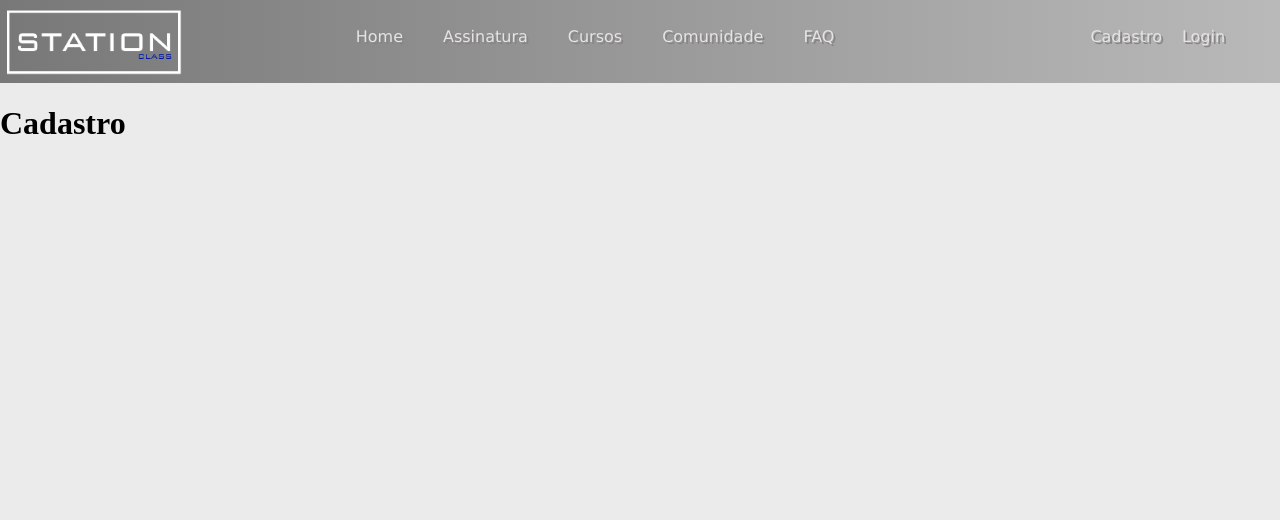
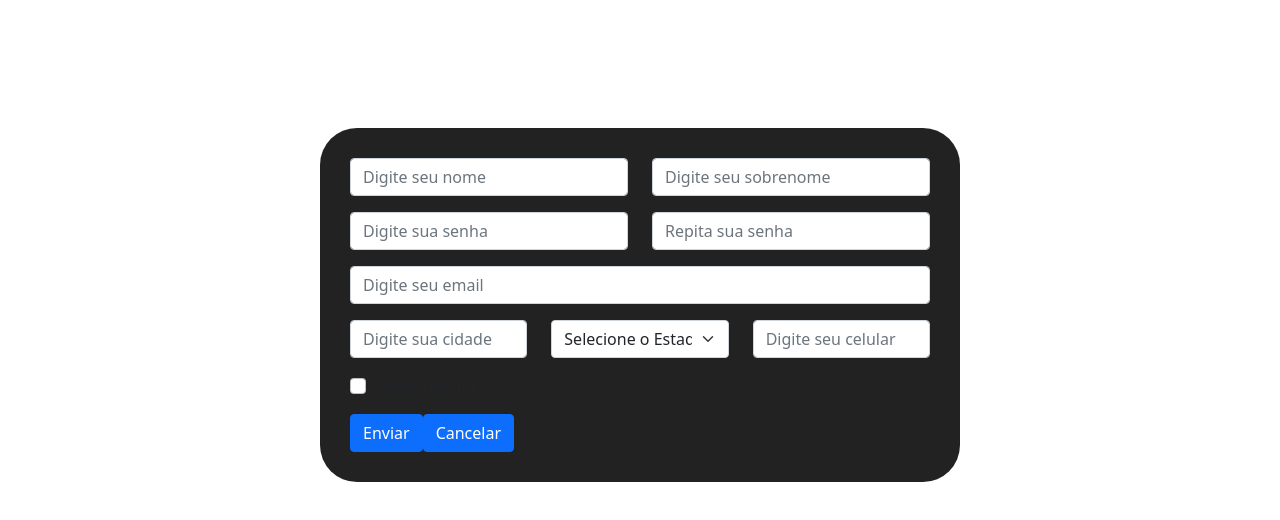
Before and after one commit to GuiReis1303/Projeto-Integrador-Geral, a React (Create React App) app: page /Cadastro in a window 1280 px wide. Shown: the top 520 px of the page. Built offline with nearby package versions, Linux system fonts and the light colour scheme.

Commit message:
02-06
- Edição de todos os arquivos js (Adicionado o <Menu/>
- Edição do Cadastro

```diff
--- a/package.json
+++ b/package.json
@@ -6,7 +6,9 @@
     "@testing-library/jest-dom": "^5.16.4",
     "@testing-library/react": "^13.2.0",
     "@testing-library/user-event": "^13.5.0",
+    "bootstrap": "^5.1.3",
     "react": "^18.1.0",
+    "react-bootstrap": "^2.4.0",
     "react-dom": "^18.1.0",
     "react-router-dom": "^6.3.0",
     "react-scripts": "5.0.1",
--- a/src/App.js
+++ b/src/App.js
@@ -12,7 +12,7 @@ import Login from './Paginas/Login';
 function App() {
     return (
         <div className="App">
-            <Menu/>
+
 
             <Routes>
                 <Route path='/' element={<Home/>} />
--- a/src/Modulos/Menu.js
+++ b/src/Modulos/Menu.js
@@ -4,9 +4,9 @@ import { Link } from "react-router-dom";
 const Menu = () => {
     require('./Menu.css');
     return (
-        <div className="menu">
+        <div className="menu" id="classMenu">
             <div className="imagem">
-                <img src={require("./logobranca.png")}/>
+                <Link to="/"><img src={require("./logobranca.png")}/></Link>
             </div>
             <div className="link">
                 <Link className="editMenuH1" to="/">Home</Link>
--- a/src/Paginas/Assinatura.js
+++ b/src/Paginas/Assinatura.js
@@ -1,14 +1,15 @@
 import React from "react";
+import Menu from "../Modulos/Menu";
 import Rodape from "../Modulos/Rodape";
+
+
+
 const Assinatura = () => {
     require('./Assinatura.css')
     return (
         <div>
+            <Menu/>
             <div className="corpo">
-                <div className="imagemLateral">
-
-                </div>
-
                 <div className="meio">
                     <div className="caixa1">
                         <div>
--- /dev/null
+++ b/src/Paginas/Cadastro.css
@@ -0,0 +1,14 @@
+.cadastro{
+    display: flex;
+    justify-content: center;
+    width: 100%;
+}
+
+.caixaLogin{
+    background: #222222;
+    width: 50%;
+    margin-top: 10%;
+    padding: 30px;
+    border-radius: 37px;
+    border: none;
+}
--- a/src/Paginas/Cadastro.js
+++ b/src/Paginas/Cadastro.js
@@ -1,9 +1,102 @@
 import React from "react";
+import 'bootstrap/dist/css/bootstrap.min.css'
+import { Col, Button, Row } from "react-bootstrap";
+import Form from 'react-bootstrap/Form'
+import { Link } from "react-router-dom";
 
 const Cadastro = () => {
+    require('./Cadastro.css')
     return (
-        <div>
-            <h1>Cadastro</h1>
+        <div className="cadastro">
+            <div className="caixaLogin">
+                <Form>
+                <Row className="mb-3">
+
+                <Form.Group as={Col} controlId="formGridEmail">
+                    <Form.Control type="nome" placeholder="Digite seu nome" />
+                </Form.Group>
+
+                <Form.Group as={Col} controlId="formGridPassword">
+                    <Form.Control type="sobrenome" placeholder="Digite seu sobrenome" />
+                </Form.Group>
+                </Row>
+
+                <Row className="mb-3">
+
+                <Form.Group as={Col} controlId="formGridEmail">
+                    <Form.Control type="password" placeholder="Digite sua senha" />
+                </Form.Group>
+
+                <Form.Group as={Col} controlId="formGridPassword">
+                    <Form.Control type="password" placeholder="Repita sua senha" />
+                </Form.Group>
+                </Row>
+
+                <Form.Group className="mb-3" controlId="formGridAddress1">
+                <Form.Control type="email" placeholder="Digite seu email" />
+                </Form.Group>
+
+                <Row className="mb-3">
+                <Form.Group as={Col} controlId="formGridCity">
+                    <Form.Control type="cidade" placeholder="Digite sua cidade" />
+                </Form.Group>
+
+                <Form.Group as={Col} controlId="formGridState">
+                    <Form.Select >
+                        <option value="None">Selecione o Estado</option>
+                        <option value="AC">Acre</option>
+                        <option value="AL">Alagoas</option>
+                        <option value="AP">Amapá</option>
+                        <option value="AM">Amazonas</option>
+                        <option value="BA">Bahia</option>
+                        <option value="CE">Ceará</option>
+                        <option value="DF">Distrito Federal</option>
+                        <option value="ES">Espírito Santo</option>
+                        <option value="GO">Goiás</option>
+                        <option value="MA">Maranhão</option>
+                        <option value="MT">Mato Grosso</option>
+                        <option value="MS">Mato Grosso do Sul</option>
+                        <option value="MG">Minas Gerais</option>
+                        <option value="PA">Pará</option>
+                        <option value="PB">Paraíba</option>
+                        <option value="PR">Paraná</option>
+                        <option value="PE">Pernambuco</option>
+                        <option value="PI">Piauí</option>
+                        <option value="RJ">Rio de Janeiro</option>
+                        <option value="RN">Rio Grande do Norte</option>
+                        <option value="RS">Rio Grande do Sul</option>
+                        <option value="RO">Rondônia</option>
+                        <option value="RR">Roraima</option>
+                        <option value="SC">Santa Catarina</option>
+                        <option value="SP">São Paulo</option>
+                        <option value="SE">Sergipe</option>
+                        <option value="TO">Tocantins</option>
+                        <option value="EX">Estrangeiro</option>
+                    </Form.Select>
+                </Form.Group>
+
+                <Form.Group as={Col} controlId="formGridZip">
+                    <Form.Control type="celular" placeholder="Digite seu celular"/>
+                </Form.Group>
+                </Row>
+
+                <Form.Group className="mb-3" id="formGridCheckbox">
+                <Form.Check type="checkbox" label="Check me out" />
+                </Form.Group>
+                <div className="testes">
+                    <Button variant="primary" type="submit" className="botao">
+                        Enviar
+                    </Button>
+                    <Link to={"/"}>
+                        <Button className="botao">
+                            Cancelar
+                        </Button>
+                    </Link>
+
+                </div>
+
+                </Form>
+            </div>
         </div>
      );
 }
--- a/src/Paginas/Comunidade.js
+++ b/src/Paginas/Comunidade.js
@@ -1,8 +1,10 @@
 import React from "react";
+import Menu from "../Modulos/Menu";
 
 const Comunidade = () => {
     return (
         <div>
+            <Menu/>
             <h1>Comunidade</h1>
         </div>
      );
--- a/src/Paginas/CursosOferecidos.js
+++ b/src/Paginas/CursosOferecidos.js
@@ -1,8 +1,10 @@
 import React from "react";
+import Menu from "../Modulos/Menu";
 
 const CursosOferecidos = () => {
     return (
         <div>
+            <Menu/>
             <h1>Cursos Oferecidos</h1>
         </div>
      );
--- a/src/Paginas/Faq.js
+++ b/src/Paginas/Faq.js
@@ -1,8 +1,10 @@
 import React from "react";
+import Menu from "../Modulos/Menu";
 
 const Faq = () => {
     return (
         <div>
+            <Menu/>
             <h1>FAQ</h1>
         </div>
      );
--- a/src/Paginas/Home.js
+++ b/src/Paginas/Home.js
@@ -1,8 +1,10 @@
 import React from "react";
+import Menu from "../Modulos/Menu";
 
 const Home = () => {
     return (
         <div>
+            <Menu/>
             <h1>Home</h1>
         </div>
      );
```
Also changed, not shown: 1 other file (tests, documents, lock files or other folders).
